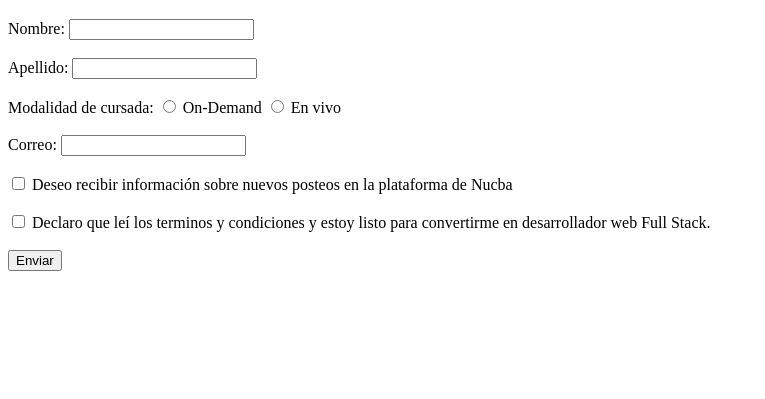
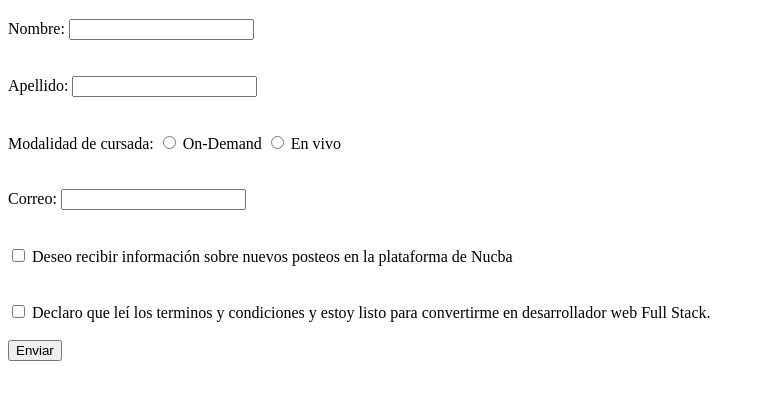
Before and after one commit to Maxiap98/Entrega1nucba, a plain HTML site: page formulario.html in a window 1280 px wide. Shown: the part 95-494 px from the top of the page, without its empty margins (0-765 px from the left). Drawn offline with Linux system fonts and the light colour scheme.

Commit message:
agregados de div

```diff
--- a/formulario.html
+++ b/formulario.html
@@ -18,30 +18,45 @@
     <main>
       <div>
         <form action="">
+          <div>
             <label for="nombre">Nombre:</label>
             <input type="text" id="nombre" required />
+          </div>
           <br />
           <br />
+          <div>
             <label for="apellido">Apellido:</label>
             <input type="text" id="apellido" required />
+          </div>
           <br />
           <br />
+          <div>
             <label>Modalidad de cursada:</label>
-          <input type="radio" id="ondemand" value="ondemand" name="modalidad" />
+            <input
+              type="radio"
+              id="ondemand"
+              value="ondemand"
+              name="modalidad"
+            />
             <label for="ondemand">On-Demand</label>
             <input type="radio" id="envivo" value="envivo" name="modalidad" />
             <label for="envivo">En vivo</label>
+          </div>
           <br />
           <br />
+          <div>
             <label for="email">Correo:</label>
             <input type="email" name="correo" id="email" required />
+          </div>
           <br />
           <br />
+          <div>
             <input type="checkbox" id="infonucba" required />
             <label for="infonucba"
-            >Deseo recibir información sobre nuevos posteos en la plataforma de
-            Nucba</label
+              >Deseo recibir información sobre nuevos posteos en la plataforma
+              de Nucba</label
             >
+          </div>
           <br />
           <br />
           <div>
```
Lines whose indentation alone changed are shown as unchanged.
